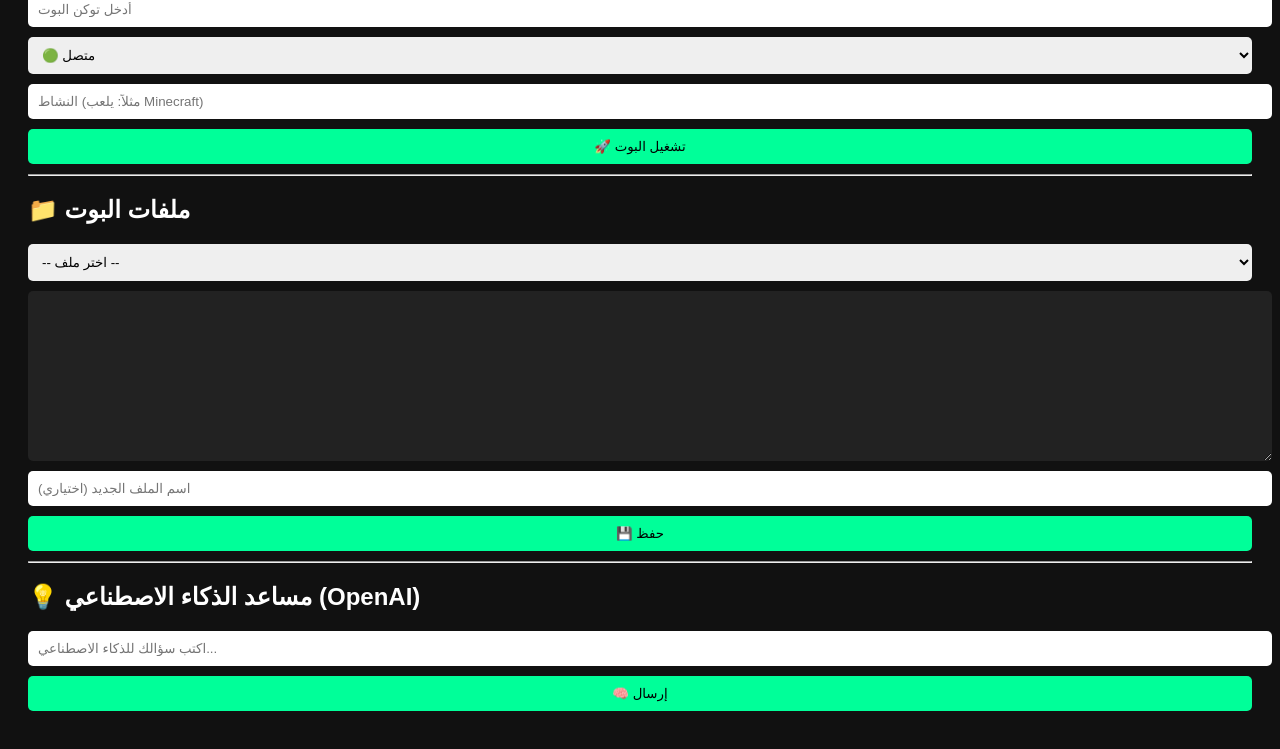
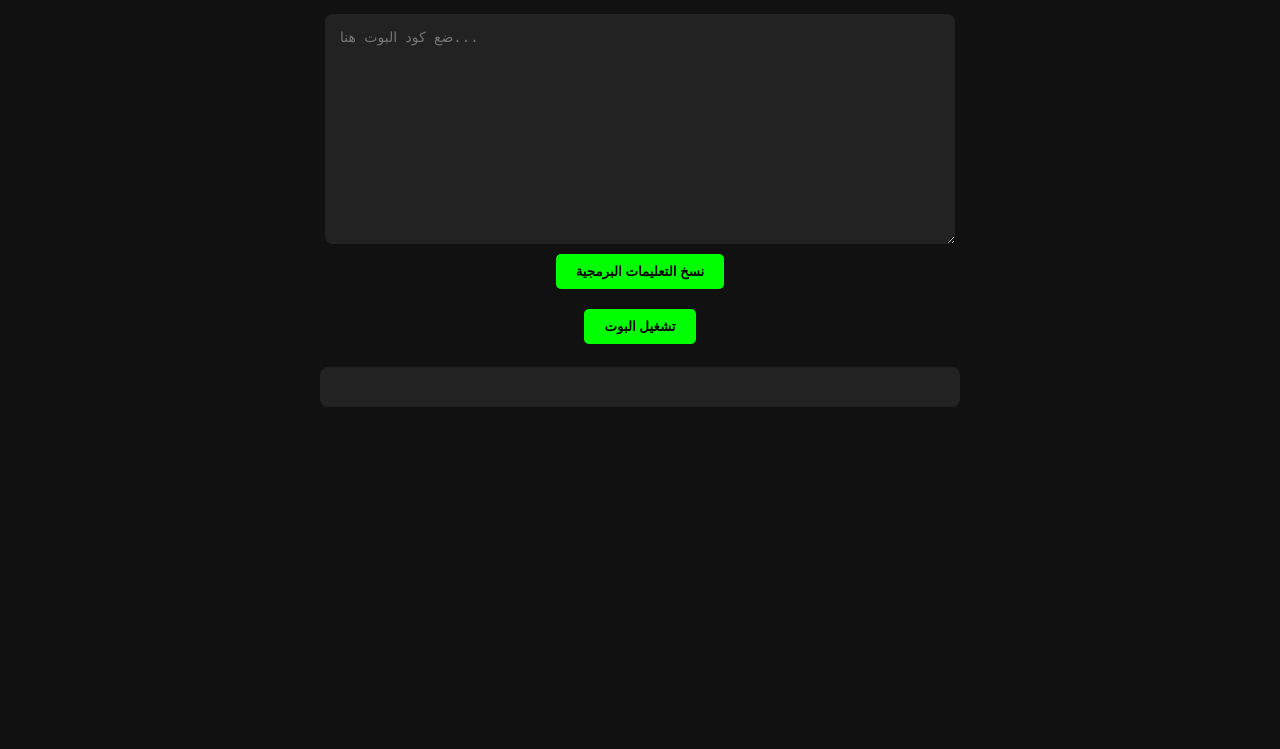
Before and after one commit to NTLKAFANX1/ntl-project, a website: page public/index.html in a window 1280 px wide. Shown: the part 117-866 px from the top of the page. After the commit the page ends 800 px from the top, so only its background shows below. Drawn offline with Linux system fonts and the light colour scheme.

Commit message:
Update index.html

```diff
--- a/public/index.html
+++ b/public/index.html
@@ -1,102 +1,45 @@
-
 <!DOCTYPE html>
 <html lang="ar">
 <head>
 <meta charset="UTF-8">
-  <title>تشغيل بوت Discord + ذكاء اصطناعي</title>
+<meta name="viewport" content="width=device-width, initial-scale=1.0">
+<title>واجهة البوت</title>
 <style>
-    body { background:#111; color:#fff; font-family:sans-serif; padding:20px; }
-    input, select, button, textarea { display:block; width:100%; margin:10px 0; padding:10px; border-radius:5px; border:none; }
-    textarea { height:150px; background:#222; color:#0f0; font-family:monospace; }
-    button { background:#00ff99; color:#000; cursor:pointer; }
-    #chat .msg { margin:5px 0; padding:10px; border-radius:5px; }
-    .bot { background:#222; }
-    .user { background:#333; text-align:right; }
+body { font-family: Arial, sans-serif; display: flex; flex-direction: column; align-items: center; margin-top: 50px; background: #111; color: #eee; }
+textarea { width: 90%; max-width: 600px; height: 200px; background: #222; color: #0f0; padding: 15px; border-radius: 8px; border: none; font-family: monospace; font-size: 14px; }
+button { margin: 10px; padding: 10px 20px; border: none; border-radius: 5px; background: #0f0; color: #000; font-weight: bold; cursor: pointer; }
+pre { background: #222; color: #0f0; padding: 20px; border-radius: 8px; width: 90%; max-width: 600px; overflow-x: auto; }
 </style>
 </head>
 <body>
-  <h1>🤖 تشغيل البوت وتعديل الملفات</h1>
 
-  <input type="text" id="token" placeholder="أدخل توكن البوت">
-  <select id="status">
-    <option value="online">🟢 متصل</option>
-    <option value="idle">🌙 غائب</option>
-    <option value="dnd">⛔ عدم الإزعاج</option>
-    <option value="invisible">👻 غير مرئي</option>
-  </select>
-  <input type="text" id="activity" placeholder="النشاط (مثلاً: يلعب Minecraft)">
-  <button onclick="startBot()">🚀 تشغيل البوت</button>
-
-  <hr>
-
-  <h2>📁 ملفات البوت</h2>
-  <select id="fileList" onchange="loadFile()">
-    <option value="">-- اختر ملف --</option>
-    <option value="server.js">server.js</option>
-    <option value="package.json">package.json</option>
-    <option value="public/index.html">public/index.html</option>
-  </select>
-  <textarea id="fileContent"></textarea>
-  <input type="text" id="newFileName" placeholder="اسم الملف الجديد (اختياري)">
-  <button onclick="saveFile()">💾 حفظ</button>
-
-  <hr>
-  <h2>💡 مساعد الذكاء الاصطناعي (OpenAI)</h2>
-  <div id="chat"></div>
-  <input type="text" id="aiInput" placeholder="اكتب سؤالك للذكاء الاصطناعي...">
-  <button onclick="askAI()">🧠 إرسال</button>
+<h1>واجهة البوت</h1>
+<textarea id="botCode" placeholder="ضع كود البوت هنا..."></textarea>
+<button onclick="copyCode()">نسخ التعليمات البرمجية</button>
+<button onclick="saveAndRun()">تشغيل البوت</button>
+<pre id="log"></pre>
 
 <script>
-    async function startBot() {
-      const token = document.getElementById('token').value;
-      const status = document.getElementById('status').value;
-      const activity = document.getElementById('activity').value;
-      const res = await fetch('/start', {
-        method: 'POST',
-        headers: { 'Content-Type': 'application/json' },
-        body: JSON.stringify({ token, status, activity })
-      });
-      const data = await res.json();
-      alert(data.message);
+function copyCode() {
+  const code = document.getElementById('botCode').value;
+  navigator.clipboard.writeText(code);
+  alert('تم نسخ الكود!');
 }
 
-    async function loadFile() {
-      const name = document.getElementById('fileList').value;
-      if (!name) return;
-      const res = await fetch(`/file?name=${name}`);
-      const text = await res.text();
-      document.getElementById('fileContent').value = text;
-    }
-
-    async function saveFile() {
-      const name = document.getElementById('fileList').value || document.getElementById('newFileName').value;
-      const content = document.getElementById('fileContent').value;
-      if (!name) return alert('اختر أو اكتب اسم الملف!');
+async function saveAndRun() {
+  const code = document.getElementById('botCode').value;
   const res = await fetch('/file', {
     method: 'POST',
     headers: { 'Content-Type': 'application/json' },
-        body: JSON.stringify({ name, content })
+    body: JSON.stringify({ name: 'bots/bot.js', content: code })
   });
   const data = await res.json();
-      alert(data.message);
-    }
+  document.getElementById('log').innerText = data.message;
 
-    async function askAI() {
-      const input = document.getElementById('aiInput');
-      const chat = document.getElementById('chat');
-      const q = input.value;
-      if (!q) return;
-      chat.innerHTML += `<div class='msg user'>🧑‍💻 ${q}</div>`;
-      input.value = '';
-      const res = await fetch('/ask', {
-        method: 'POST',
-        headers: { 'Content-Type': 'application/json' },
-        body: JSON.stringify({ question: q })
-      });
-      const data = await res.json();
-      chat.innerHTML += `<div class='msg bot'>🤖 ${data.answer}</div>`;
-      chat.scrollTop = chat.scrollHeight;
+  // تشغيل البوت بعد الحفظ
+  await fetch('/run', { method: 'POST' });
 }
 </script>
+
 </body>
 </html>
```
Lines whose indentation alone changed are shown as unchanged.
